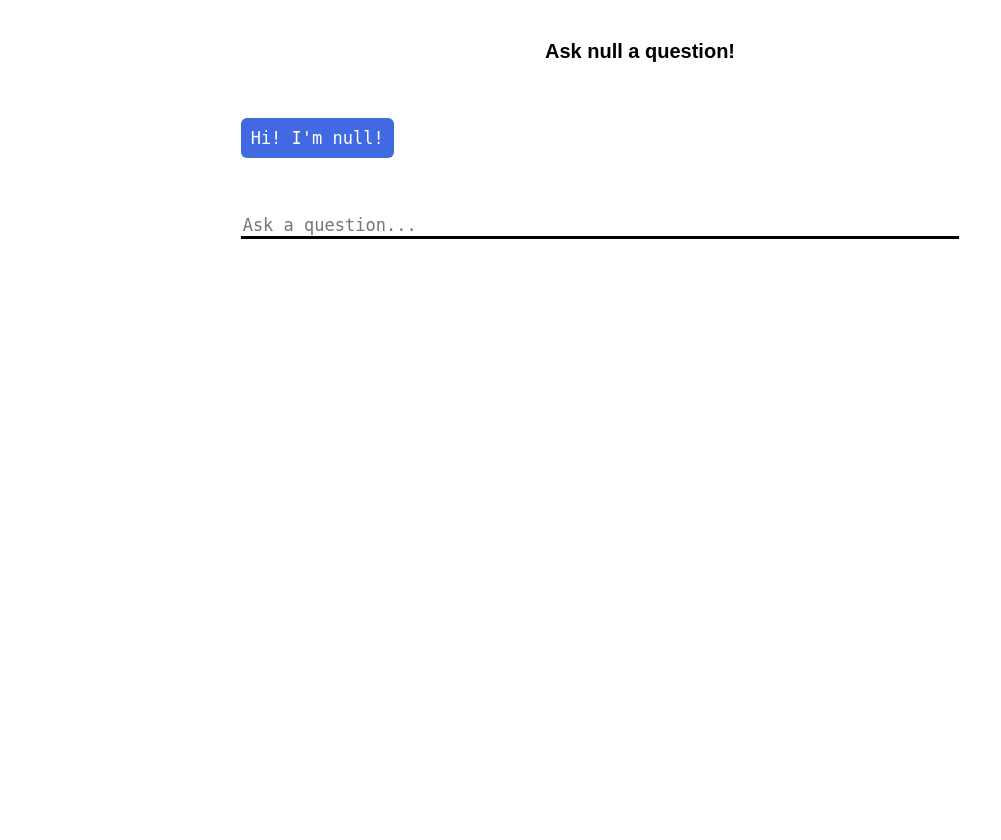
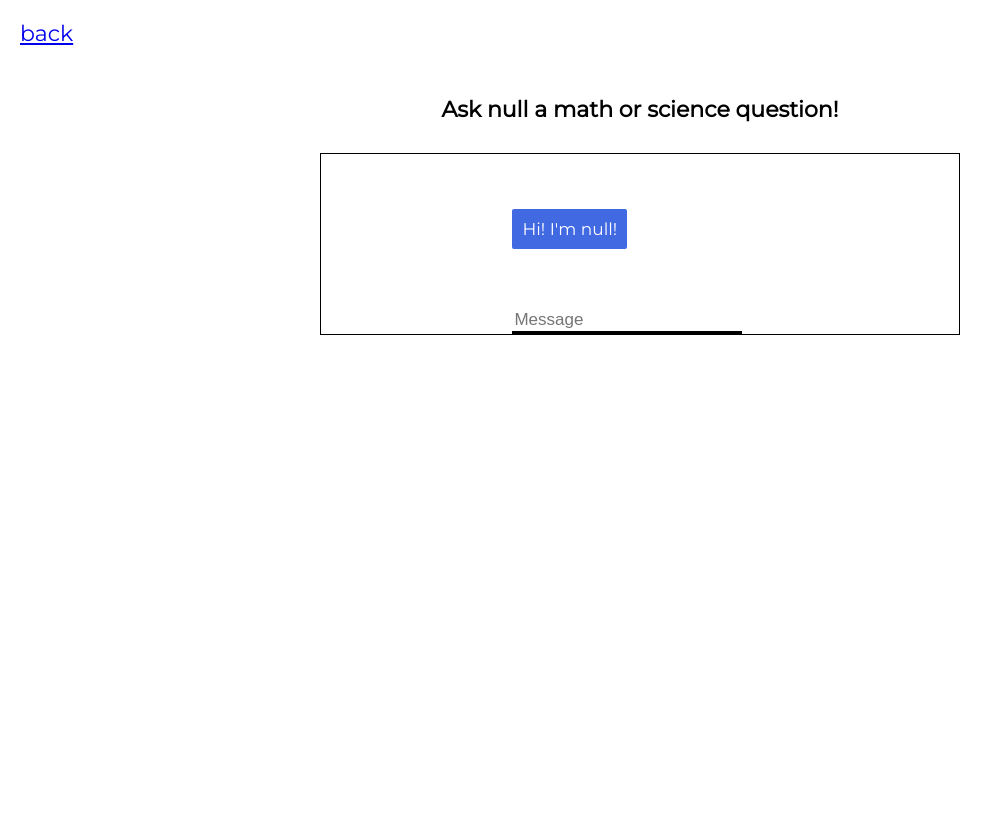
Before and after one commit to diya-ganesh/EdVenture-Bot, a Flask app: page /chatbot in a window 1280 px wide. Shown: the whole page, without its empty margins (0-1001 px from the left). After the commit the page ends 335 px from the top, so only its background shows below. Run offline with Flask 3, Linux system fonts and the light colour scheme; some libraries are stand-ins or nearby versions.

Commit message:
moving code

```diff
--- a/app.py
+++ b/app.py
@@ -3,15 +3,21 @@ import openai
 
 openai.api_key = "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"
 app = Flask(__name__)
-def get_completion(prompt, character, model="gpt-3.5-turbo"):
-
-    messages = [{"role": "user", "content": f'''Remember you are {character} and
+previous_questions_and_answers = []
+messages = []
+def get_completion(prompt, character, previous_questions_and_answers, model="gpt-3.5-turbo"):
+    # add the previous questions and answers
+    for question, answer in previous_questions_and_answers[::-1]:
+        messages.append({ "role": "user", "content": question })
+        messages.append({ "role": "assistant", "content": answer })
+    # add the new question
+    messages.append({"role": "user", "content": f'''Remember you are {character} and
                          I am an elementary school student, and I need you to answer this question
-                         *briefly*: {prompt} Include references to your life and remember
+                         *briefly*: {prompt}. Include references to your life and remember
                          I have no previous knowledge in this topic. If you are asked a math question,
                          be very careful about arithmetic, and don’t give final answers but rather
                          walk me through the steps and explain the concepts.
-                         Remember to answer like you are {character} and your goal is to teach me!'''}]
+                         Remember to answer like you are {character}'''})
     response = openai.ChatCompletion.create(
         model=model,
         messages=messages,
@@ -30,7 +36,8 @@ def get_bot_response():
     print(request.args.get("character"))
     userText = request.args.get("msg")
     userCharacter = request.args.get("character")
-    response = str(get_completion(userText, userCharacter))
+    response = str(get_completion(userText, userCharacter, previous_questions_and_answers))
+    previous_questions_and_answers.append((userText, response))
     return response
 
 if __name__ == "__main__":
--- a/templates/index.html
+++ b/templates/index.html
@@ -4,42 +4,39 @@
     <title id="title">Chat with </title>
     <meta name="viewport" content="width=device-width, initial-scale=1">
     <script src="https://ajax.googleapis.com/ajax/libs/jquery/3.2.1/jquery.min.js"></script>
-    <link rel="stylesheet" href="/static/styles.css">
+    <link href='https://fonts.googleapis.com/css?family=Montserrat' rel='stylesheet'>
     <style>
         * {
             box-sizing: border-box
         }
+
 /* Set height of body and the document to 100% */
         body, html {
             height: 100%;
             margin: 0;
-            font-family: Arial;
-            animation: fadeInAnimation ease 1s;
-            animation-iteration-count: 1;
-            animation-fill-mode: forwards;
+            font-family: 'Montserrat';
+            font-size: 22px;
         }
         #chatbox {
         margin-left: auto;
         margin-right: auto;
-        width: 80%;
+        width: 40%;
         margin-top: 60px;
       }
       #userInput {
         margin-left: auto;
         margin-right: auto;
-        width: 80%;
+        width: 40%;
         margin-top: 60px;
       }
       #textInput {
         width: 90%;
         border: none;
         border-bottom: 3px solid black;
-        font-family: monospace;
         font-size: 17px;
       }
       .userText {
         color: white;
-        font-family: monospace;
         font-size: 17px;
         text-align: right;
         line-height: 30px;
@@ -51,7 +48,6 @@
       }
       .botText {
         color: white;
-        font-family: monospace;
         font-size: 17px;
         text-align: left;
         line-height: 30px;
@@ -59,7 +55,7 @@
       .botText span {
         background-color: #4169e1;
         padding: 10px;
-        border-radius: 6px;
+        border-radius: 2px;
       }
       #tidbit {
         position: absolute;
@@ -70,32 +66,37 @@
       .boxed {
         margin-left: auto;
         margin-right: auto;
-        width: 78%;
-        margin-top: 60px;
+        width: 50%;
+        margin-top: 10px;
+        border: 1px solid black;
+      }
+      .backButton {
+        padding: 20px;
       }
     </style>
 </head>
 <body>
 <div>
+        <div class="backButton"><a href="/"<b>back</b></a></div>
         <h1 align="center"><b id="header1"></b></h1>
         <h4 align="center"><b id="header4"></b></h4>
         <div class="boxed">
             <div>
                 <div id="chatbox">
                     <p class="botText">
-                        <span id="botText"></span>
+                        <span id="botText" align="left"></span>
                     </p>
                 </div>
                 <div id="userInput">
-                    <input id="textInput" type="text" name="msg" placeholder="Ask a question..." />
+                    <input id="textInput" type="text" name="msg" placeholder="Message" />
                 </div>
             </div>
             <script>
                 const urlParams = new URLSearchParams(window.location.search)
                 const character = urlParams.get('character');
-                $("#title").append(character);
+                $("#title").append(character)
                 $("#header1").append(character);
-                $("#header4").append(`Ask ${character} a question!`)
+                $("#header4").append(`Ask ${character} a math or science question!`)
                 $("#botText").append(`Hi! I'm ${character}!`)
                 function getBotResponse() {
                     var rawText = $("#textInput").val();
```
Also changed, not shown: static/styles.css (+2 -51 lines), templates/home-page.html (+12 -33 lines), static/stylesChat.css (indentation only).
